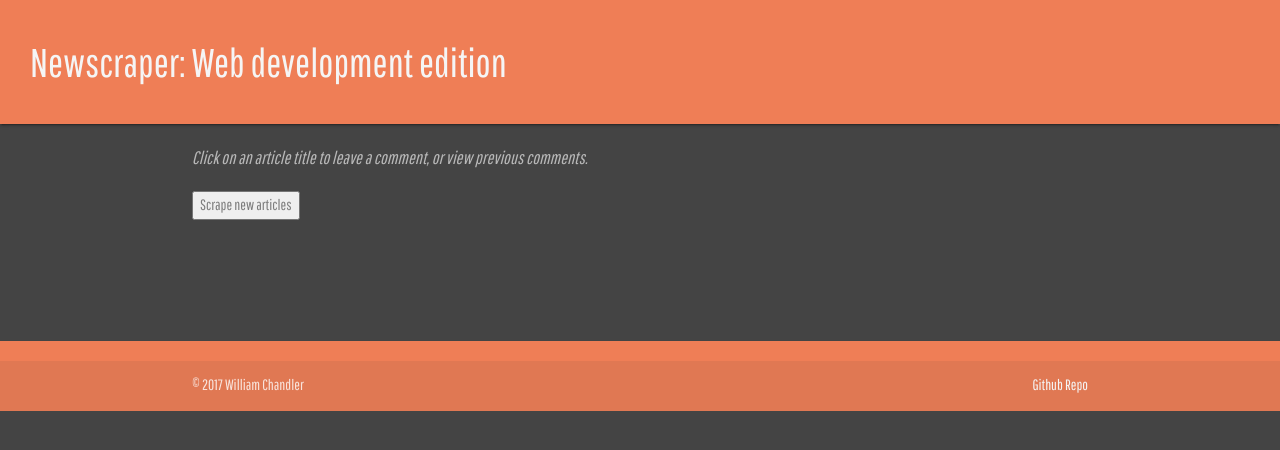
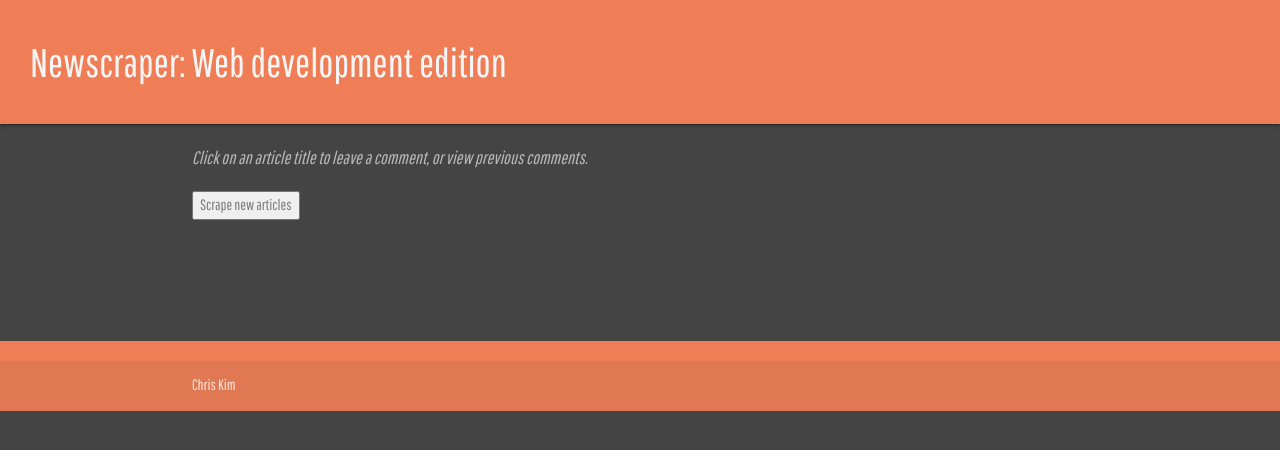
Before and after one commit to ckim229/scraper, a website: page public/index.html in a window 1280 px wide. Drawn offline with nearby package versions, Linux system fonts and the light colour scheme; no server answers.

```diff
--- a/public/index.html
+++ b/public/index.html
@@ -29,8 +29,7 @@
     <footer class="page-footer">
       <div class="footer-copyright">
         <div class="container">
-          © 2017 William Chandler
-          <a class="grey-text text-lighten-4 right" href="https://github.com/wllm-chndlr/Newscraper">Github Repo</a>
+          Chris Kim
         </div>
       </div>
     </footer>
```
Also changed, not shown: package.json (added, +27 -0 lines), 1 other file.
